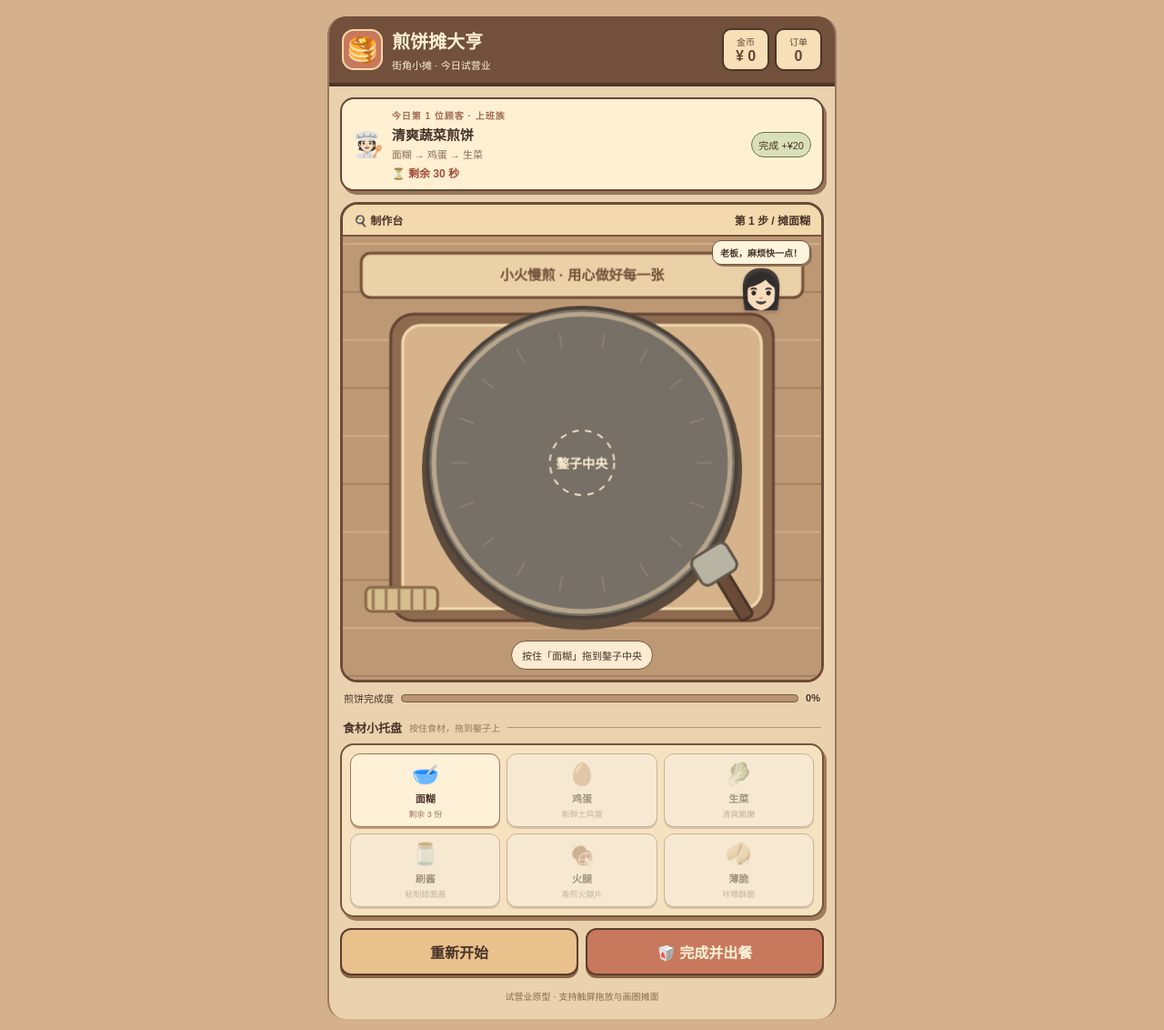
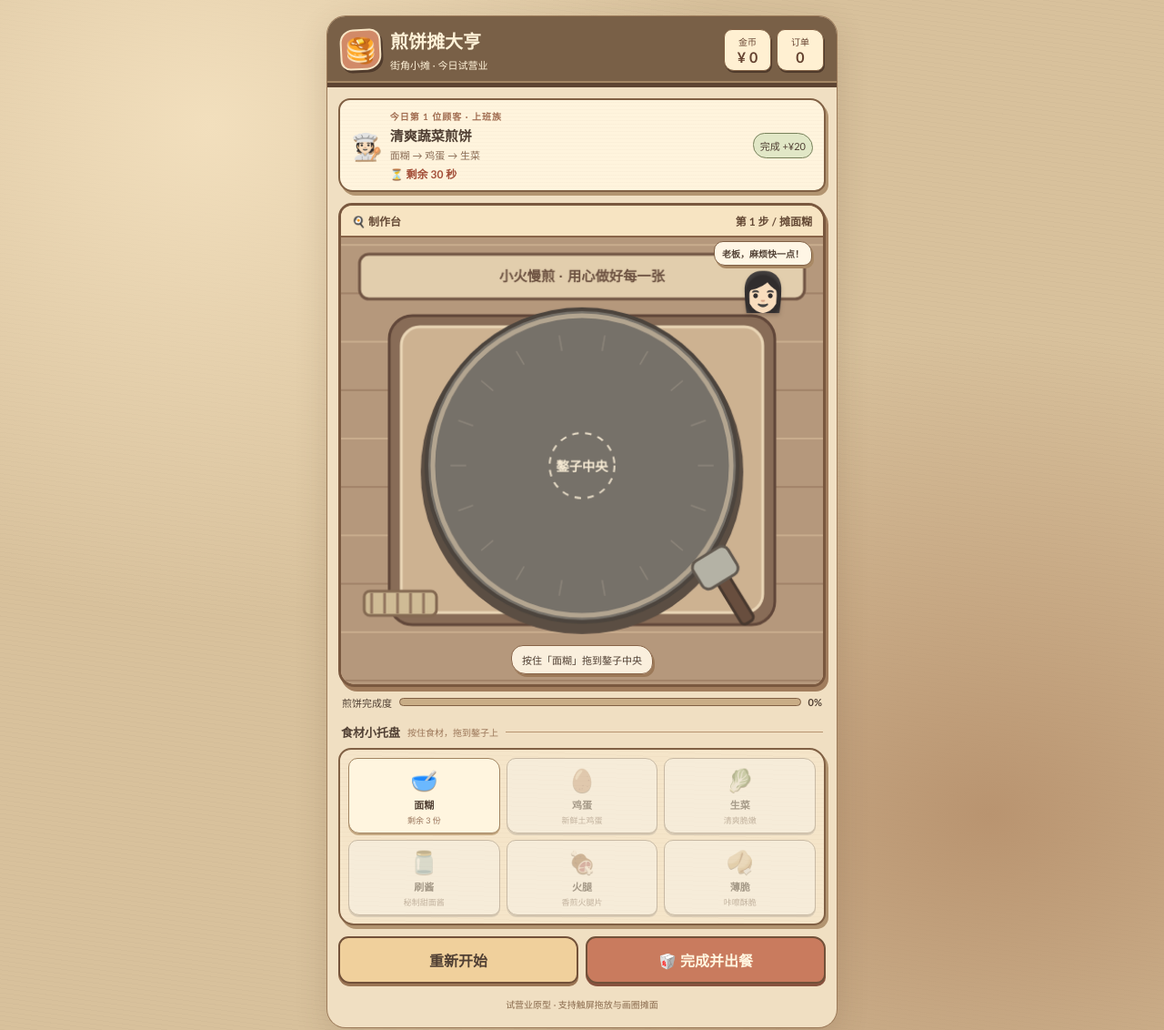
Before and after one commit to jjied/jianbing-tycoon, a plain HTML site: page index.html in a window 1280 px wide. Shown: the top 1132 px of the page at 91% size. Drawn offline with Linux system fonts and the light colour scheme.

Commit message:
Enhance styling for pancake stall game
Added styles and layout for the pancake stall game interface.

```diff
--- a/index.html
+++ b/index.html
@@ -70,6 +70,175 @@
   25% { opacity: 1; transform: translateY(-10px) scale(1.2); }
   100% { opacity: 0; transform: translateY(-45px) scale(1); }
 }
+
+/* ===== 煎饼摊大亨 · 第一轮手绘绘本风 ===== */
+:root {
+  --paper: #fff5df;
+  --cream: #f3dfbd;
+  --ink: #514034;
+  --brown: #89664b;
+  --red: #c9795d;
+}
+
+html, body {
+  background-color: #d8c19c;
+  background-image:
+    radial-gradient(ellipse at 18% 12%, #f2dfbd 0, transparent 38%),
+    radial-gradient(ellipse at 85% 78%, #b99470 0, transparent 42%),
+    repeating-linear-gradient(8deg, #00000005 0 1px, transparent 1px 5px);
+  color: var(--ink);
+  font-family: "Trebuchet MS", "Microsoft YaHei", sans-serif;
+}
+
+.app {
+  background: #f0dfc2;
+  border: 0;
+  box-shadow: 0 0 0 1px #9b7958, 0 12px 35px #59412d30;
+}
+
+.top {
+  background: #796047;
+  color: #fff2d8;
+  border-bottom: 5px solid #5d4432;
+  box-shadow: inset 0 -2px 0 #a48765;
+}
+
+.logo {
+  border: 2px solid #f8e6c5;
+  border-radius: 15px 12px 16px 11px;
+  background: #d18a68;
+  box-shadow: 2px 3px 0 #503b2c;
+  transform: rotate(-3deg);
+}
+
+.stat {
+  background: #fff0d2;
+  border: 1.5px solid #806044;
+  border-radius: 9px 12px 8px 11px;
+  box-shadow: 1px 2px 0 #503b2c;
+}
+
+.order {
+  background-color: #fff4dd;
+  background-image: repeating-linear-gradient(
+    0deg, #8d6b4a08 0 1px, transparent 1px 4px
+  );
+  border: 2px solid #806044;
+  border-radius: 13px 17px 12px 16px;
+  box-shadow: 3px 4px 0 #b29470;
+}
+
+.order-icon {
+  filter: drop-shadow(1px 2px 0 #b99570);
+}
+
+.pill {
+  background: #e1e7c6;
+  border: 1.5px solid #77805a;
+  border-radius: 13px 17px 12px 15px;
+}
+
+.scene {
+  border: 3px solid #79583f;
+  border-radius: 15px 19px 14px 18px;
+  background: #c49b70;
+  box-shadow: inset 0 0 0 3px #ead1a8, 3px 5px 0 #a17d5d;
+}
+
+.scene-head {
+  background: #f7e4c2;
+  border-bottom: 2px solid #886448;
+  color: #654a36;
+}
+
+#game {
+  background-color: #d8bc93;
+  background-image: repeating-linear-gradient(
+    3deg, #fff8e31a 0 2px, transparent 2px 7px
+  );
+  filter: saturate(.82) contrast(.96);
+}
+
+.hint {
+  background: #fff6e5ed;
+  border: 1.5px solid #886448;
+  border-radius: 13px 17px 12px 16px;
+  box-shadow: 2px 3px 0 #9c7958;
+}
+
+.progress {
+  background: #c9ad86;
+  border: 1px solid #806044;
+}
+
+.progress span {
+  background: #a7b17b;
+}
+
+.tray {
+  background: #f5e5c9;
+  background-image: repeating-linear-gradient(
+    2deg, #8d6b4a08 0 1px, transparent 1px 5px
+  );
+  border: 2px solid #806044;
+  border-radius: 14px 18px 13px 17px;
+  box-shadow: 3px 4px 0 #b29470;
+}
+
+.ingredient {
+  background: #fff5df;
+  border: 1.5px solid #a18461;
+  border-radius: 10px 13px 9px 12px;
+  box-shadow: 0 2px 0 #c5a982;
+  transition: transform .12s, box-shadow .12s, background .12s;
+}
+
+.ingredient:active {
+  transform: rotate(-1deg) translateY(2px);
+}
+
+.ingredient .emoji {
+  filter: drop-shadow(0 1px 0 #a88763);
+}
+
+.action {
+  border: 2px solid #725139;
+  border-radius: 11px 14px 10px 13px;
+  box-shadow: 0 3px 0 #9b7554;
+  background: #f0d09c;
+}
+
+.action.primary {
+  background: #c97b5e;
+  color: #fff5df;
+  box-shadow: 0 3px 0 #87523e;
+}
+
+.customer-bubble {
+  background: #fff6e5;
+  border: 1.5px solid #806044;
+  border-radius: 10px 13px 9px 12px;
+  box-shadow: 2px 3px 0 #a98965;
+}
+
+.toast {
+  background: #fff4dc;
+  border: 2px solid #806044;
+  border-radius: 11px 15px 10px 14px;
+  box-shadow: 0 4px 0 #a98965;
+}
+
+.note {
+  color: #8a6b4e;
+}
+
+@media (min-width: 520px) {
+  .app {
+    border-radius: 20px;
+    overflow: hidden;
+  }
+}
+
 </style></head><body><div class="app"><header class="top"><div class="logo">🥞</div><div class="brand"><h1>煎饼摊大亨</h1><p>街角小摊 · 今日试营业</p></div><div class="stats"><div class="stat">金币<b id="coins">¥ 0</b></div><div class="stat">订单<b id="orders">0</b></div></div></header><section class="order"><div class="order-icon">🧑🏻‍🍳</div><div class="order-copy"><div class="eyebrow">今日第一单 · 现做现卖</div><h2>经典薄脆煎饼</h2><p>面糊 → 摊开 → 鸡蛋 → 生菜 → 刷酱</p>
 <div id="customerTimer" style="font-size:12px;font-weight:bold;color:#a34e38;margin-top:4px">⏳ 剩余 45 秒</div></div><div class="pill">完成 +¥18</div></section><section class="scene"><div class="scene-head"><span>🍳 制作台</span><span id="stageLabel">第 1 步 / 摊面糊</span></div>
 <div class="customer-figure" id="customerFigure">
```
